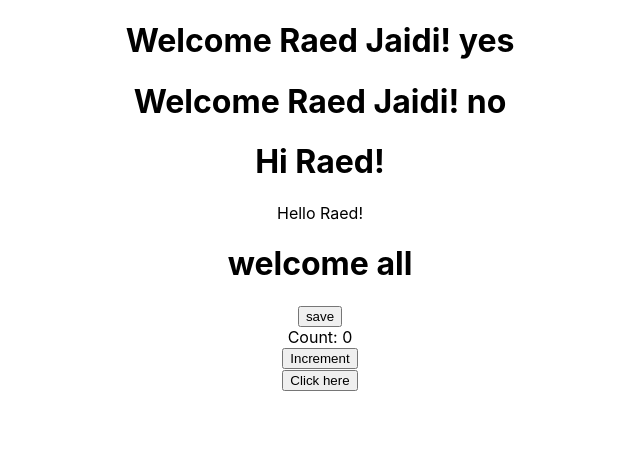
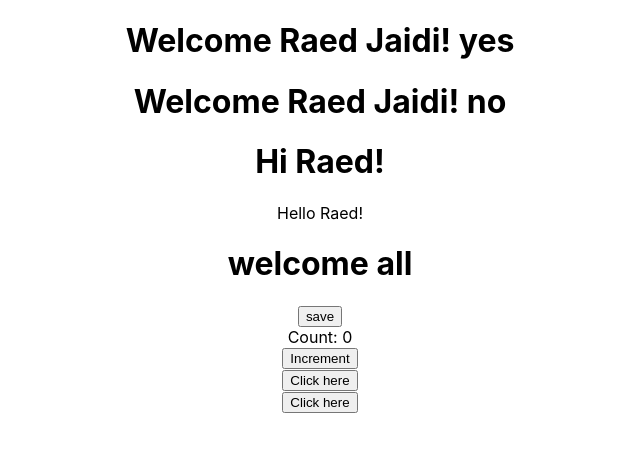
Before and after one commit to Raedjd/ReactJs-learn, a React (Create React App) app: page / in a window 1280 px wide. Shown: the top 452 px of the page, without its empty margins (320-960 px from the left). Built offline with nearby package versions, Linux system fonts and the light colour scheme.

Commit message:
event handle by class component!

```diff
--- a/src/App.js
+++ b/src/App.js
@@ -6,6 +6,7 @@
 import Message from './Components/Message';
 import Counter from './Components/Counter';
 import FunctionClick from './Components/FunctionClick';
+import ClassClick from './Components/ClassClick';
 
 function App() {
 
@@ -18,6 +19,7 @@
       <Message/>
       <Counter/>
       <FunctionClick/>
+      <ClassClick></ClassClick>
     </div>
   );
 }
--- /dev/null
+++ b/src/Components/ClassClick.js
@@ -0,0 +1,16 @@
+import React, { Component } from 'react';
+
+class ClassClick extends Component {
+     clickHandler(){
+          console.log("button clicked!");
+    }
+    render() {
+        return (
+            <div>
+               <button onClick={this.clickHandler}>Click here</button>
+            </div>
+        );
+    }
+}
+
+export default ClassClick;
```
